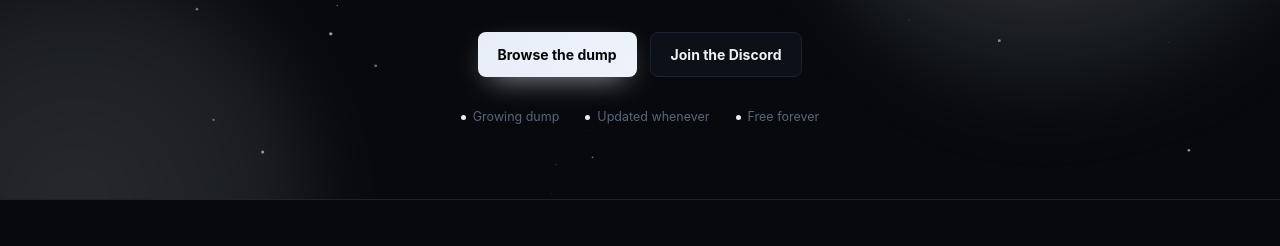
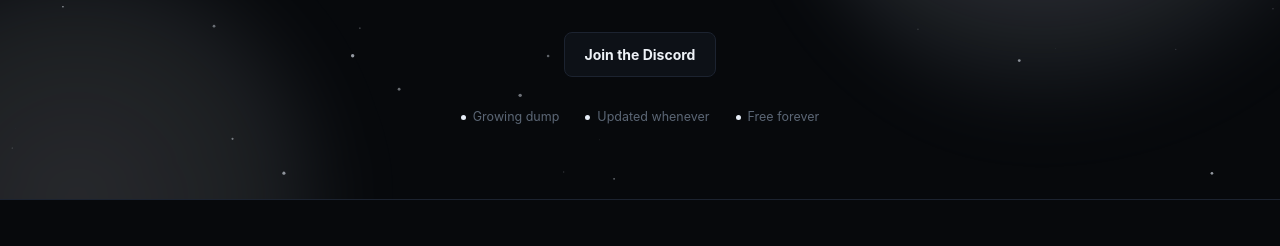
Before and after one commit to NeutronicParty/NeutronicParty.github.io, a plain HTML site: page leaked/index.html in a window 1280 px wide. Shown: the part 377-623 px from the top of the page. Drawn offline with Linux system fonts and the light colour scheme.

Commit message:
Leaks page: drop Browse the dump button

```diff
--- a/leaked/index.html
+++ b/leaked/index.html
@@ -226,7 +226,6 @@
       <h1>Mostly paid stuff <span class="grad">but free</span></h1>
       <p class="sub">None of the files in here are verified as safe everything you do is entirely your responsibility.</p>
       <div class="hero-cta">
-        <a class="btn btn-p" href="#dump">Browse the dump</a>
         <a class="btn btn-g" href="https://discord.gg/xa55bzKVTQ" target="_blank" rel="noopener">Join the Discord</a>
       </div>
       <div class="hero-meta">
```
